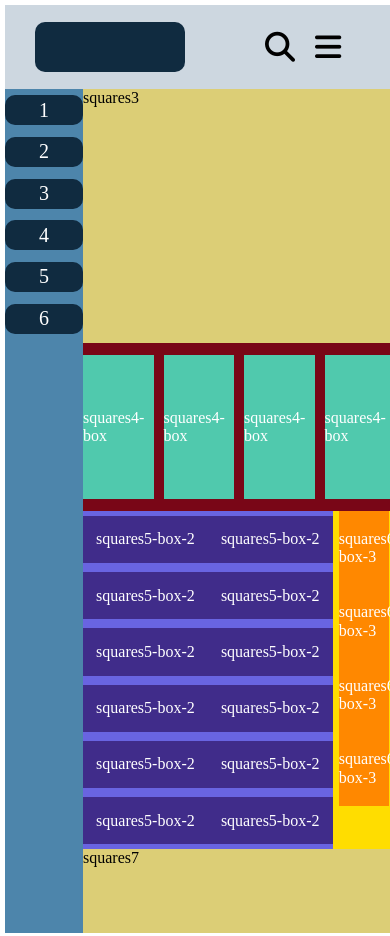
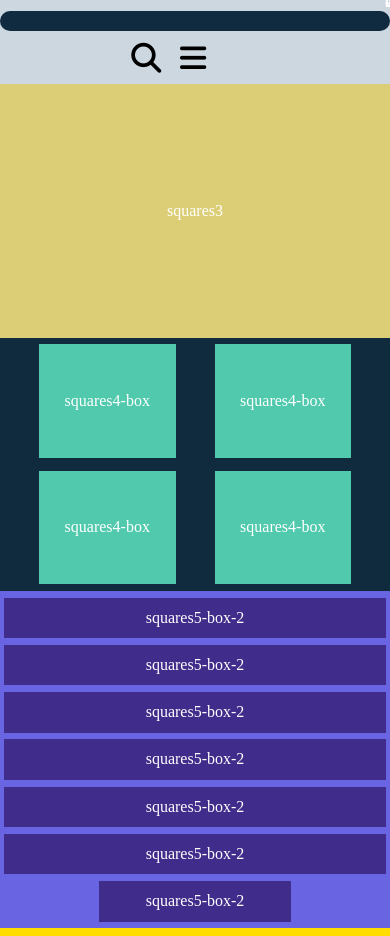
Before and after one commit to IvannaZobniv/html_css, a plain HTML site: page html_css/lesson_4/task_3/index.html in a window 390 px wide. Shown: the top 936 px of the page. Drawn offline with Linux system fonts and the light colour scheme.

Commit message:
changed lesson 4 task 3.

```diff
--- a/html_css/lesson_4/task_3/index.html
+++ b/html_css/lesson_4/task_3/index.html
@@ -9,6 +9,7 @@
     <link rel="stylesheet" href="../../lesson_2/task_1/styles/normalize.css">
     <script src="https://kit.fontawesome.com/d3407c2f6f.js" crossorigin="anonymous"></script>
     <link rel="stylesheet" href="style/main.css">
+    <link rel="stylesheet" href="style/media.css">
 </head>
 <body>
 <div class="container">
@@ -45,12 +46,13 @@
                 <div class="squares5-box">squares5-box-2</div>
                 <div class="squares5-box">squares5-box-2</div>
                 <div class="squares5-box">squares5-box-2</div>
-                <div class="squares5-box">squares5-box-2</div>
-                <div class="squares5-box">squares5-box-2</div>
-                <div class="squares5-box">squares5-box-2</div>
-                <div class="squares5-box">squares5-box-2</div>
-                <div class="squares5-box">squares5-box-2</div>
-                <div class="squares5-box">squares5-box-2</div>
+                <div class="squares5-box1">squares5-box-2</div>
+                <div class="squares5-box1">squares5-box-2</div>
+                <div class="squares5-box1">squares5-box-2</div>
+                <div class="squares5-box1">squares5-box-2</div>
+                <div class="squares5-box1">squares5-box-2</div>
+                <div class="squares5-box1">squares5-box-2</div>
+                <div class="squares5-box2">squares5-box-2</div>
             </div>
         </div>
         <div class="squares6">
@@ -58,10 +60,13 @@
                 <div class="squares6-box">squares6-box-3</div>
                 <div class="squares6-box">squares6-box-3</div>
                 <div class="squares6-box">squares6-box-3</div>
-                <div class="squares6-box">squares6-box-3</div>
+                <div class="squares6-box-1">squares6-box-3</div>
             </div>
         </div>
-        <div class="squares7">squares7</div>
+        <div class="squares7">
+            <div class="squares7-box">squares7-box-4</div>
+            <div class="squares7-box-2">squares7-box-4</div>
+        </div>
     </div>
 
 </div>
--- a/html_css/lesson_4/task_3/style/main.css
+++ b/html_css/lesson_4/task_3/style/main.css
@@ -1,10 +1,16 @@
+body{
+    margin: 0;
+    overflow-x: hidden;
+    /*overflow-y: hidden;*/
+}
 .container{
     width: 100%;
     height: 100vh;
     background: #3370e5;
     display: flex;
     flex-wrap: wrap;
-    margin: 5px;
+    /*margin: 5px;*/
+
 }
 .menu{
     width: 100%;
@@ -41,10 +47,10 @@
     width: 100%;
     height: 250px;
     display: flex;
-    justify-content: center;
+    justify-content: space-evenly;
     align-items: center;
-    flex-wrap: wrap;
-    /*flex-direction: column;*/
+    /*flex-wrap: wrap;*/
+    flex-direction: column;
 }
 .side-menu-box-left{
     width: 100px;
@@ -63,31 +69,33 @@
     background: #102b3e;
     display: flex;
     flex-wrap: wrap;
-
 }
 .squares3{
     width: 100%;
     height: 30%;
-    background: #dcce76
-
+    background: #dcce76;
+    color: white;
+    display: flex;
+    justify-content: center;
+    align-items: center;
 }
 .squares4 {
     width: 100%;
     height: 20%;
     display: flex;
-    justify-content: space-around;
     align-items: center;
-    column-gap:10px;
-    background: #790617;
+    flex-wrap: wrap;
+    justify-content: space-evenly;
 }
 .squares4-box{
-    width: 80%;
+    width: 24%;
     height: 85%;
     background: #50c9ad;
     color: white;
     display: flex;
+    align-items: center;
+    flex-wrap: wrap;
     justify-content: space-evenly;
-    align-items: center;
 }
 
 .squares5{
@@ -95,57 +103,101 @@
     height: 40%;
     background: #6964e1;
     display: flex;
-    justify-content:space-between;;
-    flex-wrap: wrap;
-    /*flex-direction: column;*/
+    justify-content: space-evenly;
+
 }
 .squares5-box-2{
+    width: 100%;
+    height: 100%;
+    display: flex;
+    align-items: center;
+    flex-wrap: wrap;
+    justify-content: space-evenly;
+}
+.squares5-box{
+    width: 49%;
+    height: 12%;
+    background: #402c8a;
+    color: white;
     display: flex;
     justify-content: center;
     align-items: center;
-    flex-wrap: wrap;
-    color: white;
-
 }
-.squares5-box{
-    width: 50%;
-    height: 14%;
+.squares5-box1{
+    width: 49%;
+    height: 12%;
     background: #402c8a;
     color: white;
     display: flex;
-    justify-content: space-evenly;
+    justify-content: center;
     align-items: center;
 }
-
+.squares5-box2{
+    width: 49%;
+    height: 12%;
+    background: #402c8a;
+    color: white;
+    display: flex;
+    justify-content: center;
+    align-items: center;
+}
 .squares6{
     width: 20%;
     height: 40%;
     background: #ffdd00;
     display: flex;
-    justify-content:space-between;;
-    flex-wrap: wrap;
-    flex-direction: column;
-
+    justify-content: space-evenly;
 }
 .squares6-box-2{
+    width: 80%;
+    height: 50%;
+    display: flex;
+    justify-content: space-evenly;
+    align-items: center;
+    flex-direction: column;
+}
+.squares6-box{
+    color: white;
+    background: #ff8800;
+    font-size: 20px;
     display: flex;
     justify-content: center;
     align-items: center;
-    flex-wrap: wrap;
-
 }
-.squares6-box{
-    width: 80%;
-    height: 50%;
+.squares6-box-1{
+    color: white;
     background: #ff8800;
-    color: white;
+    font-size: 20px;
     display: flex;
-    justify-content: space-evenly;
+    justify-content: center;
     align-items: center;
-
 }
 .squares7{
     width: 100%;
     height: 10%;
-    background: #dcce76
+    background: #dc76d7;
+    color: white;
+    display: flex;
+    align-items: center;
+    flex-wrap: wrap;
+    justify-content: space-evenly;
 }
+
+.squares7-box{
+    width: 95%;
+    height: 35%;
+    background: #102b3e;
+    display: flex;
+    align-items: center;
+    flex-wrap: wrap;
+    justify-content: space-evenly;
+}
+.squares7-box-2{
+    width: 25%;
+    height: 35%;
+    background: #102b3e;
+    display: flex;
+    align-items: center;
+    flex-wrap: wrap;
+    justify-content: space-evenly;
+}
--- /dev/null
+++ b/html_css/lesson_4/task_3/style/media.css
@@ -0,0 +1,160 @@
+@media screen and (max-width:992px) {
+    body{
+        margin: 0;
+        overflow-x: hidden;
+    }
+    .container{
+        width: 100%;
+    }
+    .side_menu{
+        width: 0;
+        height:0;
+
+    }
+    .side-menu-box{
+        width: 0;
+        height:0;
+    }
+    .side-menu-box-left{
+        width: 0;
+        height:0;
+    }
+    .header{
+        width: 100%;
+
+    }
+    .squares4 {
+        width: 100%;
+        height: 30%;
+
+    }
+    .squares4-box{
+        width: 35%;
+        height: 45%;
+
+    }
+    .squares5{
+        width: 100%;
+    }
+
+    .squares5-box1{
+        display: none;
+    }
+    .squares6{
+        width: 100%;
+        display: flex;
+        align-items: center;
+        flex-wrap: wrap;
+        justify-content: space-evenly;
+    }
+
+    .squares6-box-2{
+        width: 95%;
+        height: 95%;
+        display: flex;
+        align-items: center;
+        flex-wrap: wrap;
+        justify-content: space-evenly;
+    }
+    .squares6-box{
+        width: 50%;
+        height: 32%;
+
+    }
+
+    .squares6-box-1{
+        width: 48%;
+        height: 100%;
+    }
+
+}
+@media screen and (max-width:700px) {
+    body{
+        margin: 0;
+        overflow-x: hidden;
+    }
+    .container{
+        width: 100%;
+    }
+    .menu{
+        display: flex;
+        align-items: center;
+        flex-wrap: wrap;
+        flex-direction: column;
+        justify-content: space-evenly;
+    }
+    .right_menu{
+        width: 25%;
+        display: flex;
+    }
+    .left_menu{
+        width: 100%;
+        height: 20px;
+        margin: 0;
+    }
+    .side_menu{
+        width: 0;
+        height:0;
+
+    }
+    .side-menu-box{
+        width: 0;
+        height:0;
+    }
+    .side-menu-box-left{
+        width: 0;
+        height:0;
+    }
+    .header{
+        width: 100%;
+
+    }
+    .squares4 {
+        width: 100%;
+        height: 30%;
+
+    }
+    .squares4-box{
+        width: 35%;
+        height: 45%;
+
+    }
+    .squares5{
+        width: 100%;
+    }
+    .squares5-box-2{
+        flex-direction: column;
+    }
+    .squares5-box{
+        width: 98%;
+    }
+    .squares5-box1{
+        display: none;
+    }
+
+    .squares6{
+        width: 100%;
+        display: flex;
+        align-items: center;
+        flex-wrap: wrap;
+        justify-content: space-evenly;
+    }
+
+    .squares6-box-2{
+        width: 95%;
+        height: 95%;
+        display: flex;
+        align-items: center;
+        flex-wrap: wrap;
+        justify-content: space-evenly;
+    }
+    .squares6-box{
+        width: 100%;
+        height: 10%;
+    }
+    .squares6-box-1{
+        width: 100%;
+        height: 50%;
+    }
+
+}
```
